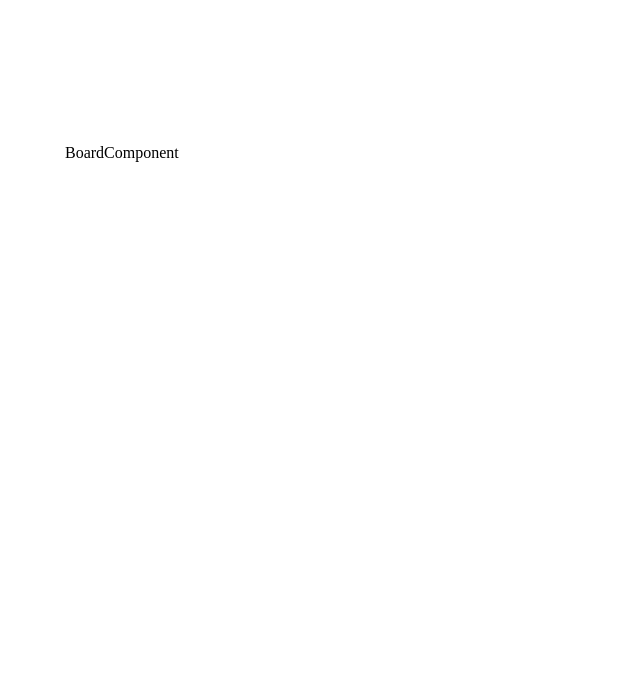
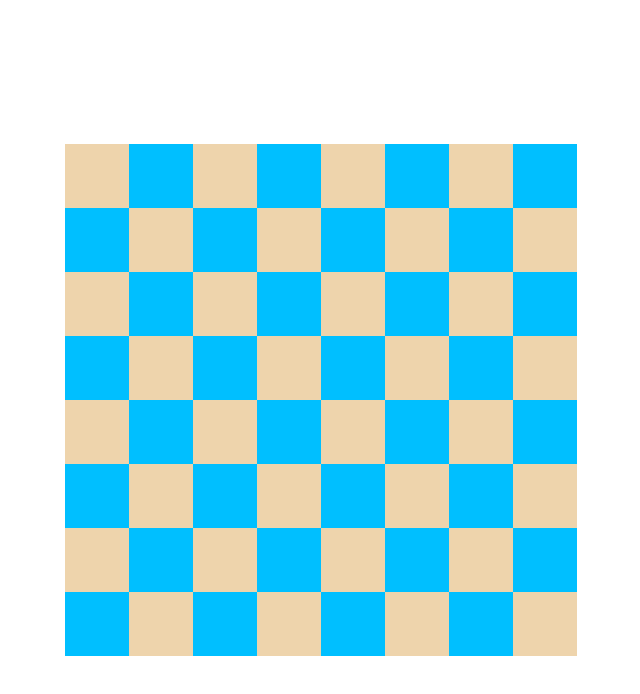
Before and after one commit to LiquidDemAn/OPP-React-Chess, a React (Create React App) app: page / in a window 1280 px wide. Shown: the top 694 px of the page, without its empty margins (319-959 px from the left). Built offline with nearby package versions, Linux system fonts and the light colour scheme.

Commit message:
created and rendered board

```diff
--- a/src/App.tsx
+++ b/src/App.tsx
@@ -1,11 +1,24 @@
-import React from 'react';
+import React, { useEffect, useState } from 'react';
 import './App.css';
 import { BoardComponent } from './components/board';
+import { Board } from './modals/Board';
 
 function App() {
+	const [board, setBoard] = useState(new Board());
+
+	function restart() {
+		const newBoard = new Board();
+		newBoard.initCells();
+		setBoard(newBoard);
+	}
+
+	useEffect(() => {
+		restart();
+	}, []);
+
 	return (
 		<div className='app'>
-			<BoardComponent />
+			<BoardComponent board={board} setBoard={setBoard} />
 		</div>
 	);
 }
--- a/src/components/board/board-component.tsx
+++ b/src/components/board/board-component.tsx
@@ -1,5 +1,24 @@
 import React from 'react';
+import { Board } from '../../modals/Board';
+import { CellComponent } from '../cell';
 
-export const BoardComponent = () => {
-	return <div className='board'>BoardComponent</div>;
+interface Props {
+	board: Board;
+	setBoard: (board: Board) => void;
+}
+
+export const BoardComponent = ({ board, setBoard }: Props) => {
+	console.log(board.cells);
+
+	return (
+		<div className='board'>
+			{board.cells.map((row, index) => (
+				<React.Fragment key={index}>
+					{row.map((cell) => (
+						<CellComponent key={cell.id} cell={cell} />
+					))}
+				</React.Fragment>
+			))}
+		</div>
+	);
 };
--- a/src/components/cell/cell-component.tsx
+++ b/src/components/cell/cell-component.tsx
@@ -1,5 +1,10 @@
 import React from 'react';
+import { Cell } from '../../modals/Cell';
 
-export const CellComponent = () => {
-	return <div className='cell'>CellComponent</div>;
+interface Props {
+	cell: Cell;
+}
+
+export const CellComponent = ({ cell }: Props) => {
+	return <div className={`cell ${cell.color}`}></div>;
 };
--- /dev/null
+++ b/src/modals/Board.ts
@@ -0,0 +1,22 @@
+import { Cell } from './Cell';
+import { Colors } from './Colors';
+
+export class Board {
+	cells: Cell[][] = [];
+
+	public initCells() {
+		for (let i = 0; i < 8; i++) {
+			const row: Cell[] = [];
+
+			for (let j = 0; j < 8; j++) {
+				if ((i + j) % 2 !== 0) {
+					row.push(new Cell(this, j, i, Colors.BLACK, null)); //black cell
+				} else {
+					row.push(new Cell(this, j, i, Colors.WHITE, null)); //white cell
+				}
+			}
+
+			this.cells.push(row);
+		}
+	}
+}
--- /dev/null
+++ b/src/modals/Cell.ts
@@ -0,0 +1,29 @@
+import { Board } from './Board';
+import { Colors } from './Colors';
+import { Figure } from './figures/Figure';
+
+export class Cell {
+	readonly x: number;
+	readonly y: number;
+	readonly color: Colors;
+	figure: Figure | null;
+	board: Board;
+	available: boolean;
+	id: number;
+
+	constructor(
+		board: Board,
+		x: number,
+		y: number,
+		color: Colors,
+		figure: Figure | null
+	) {
+		this.x = x;
+		this.y = y;
+		this.color = color;
+		this.figure = figure;
+		this.board = board;
+		this.available = false;
+		this.id = Math.random();
+	}
+}
--- /dev/null
+++ b/src/modals/Colors.ts
@@ -0,0 +1,4 @@
+export enum Colors {
+	WHITE = 'white',
+	BLACK = 'black',
+}
--- /dev/null
+++ b/src/modals/Player.ts
@@ -0,0 +1,3 @@
+export class Player {
+
+}
--- /dev/null
+++ b/src/modals/figures/Figure.ts
@@ -0,0 +1,3 @@
+export class Figure {
+
+}
```
